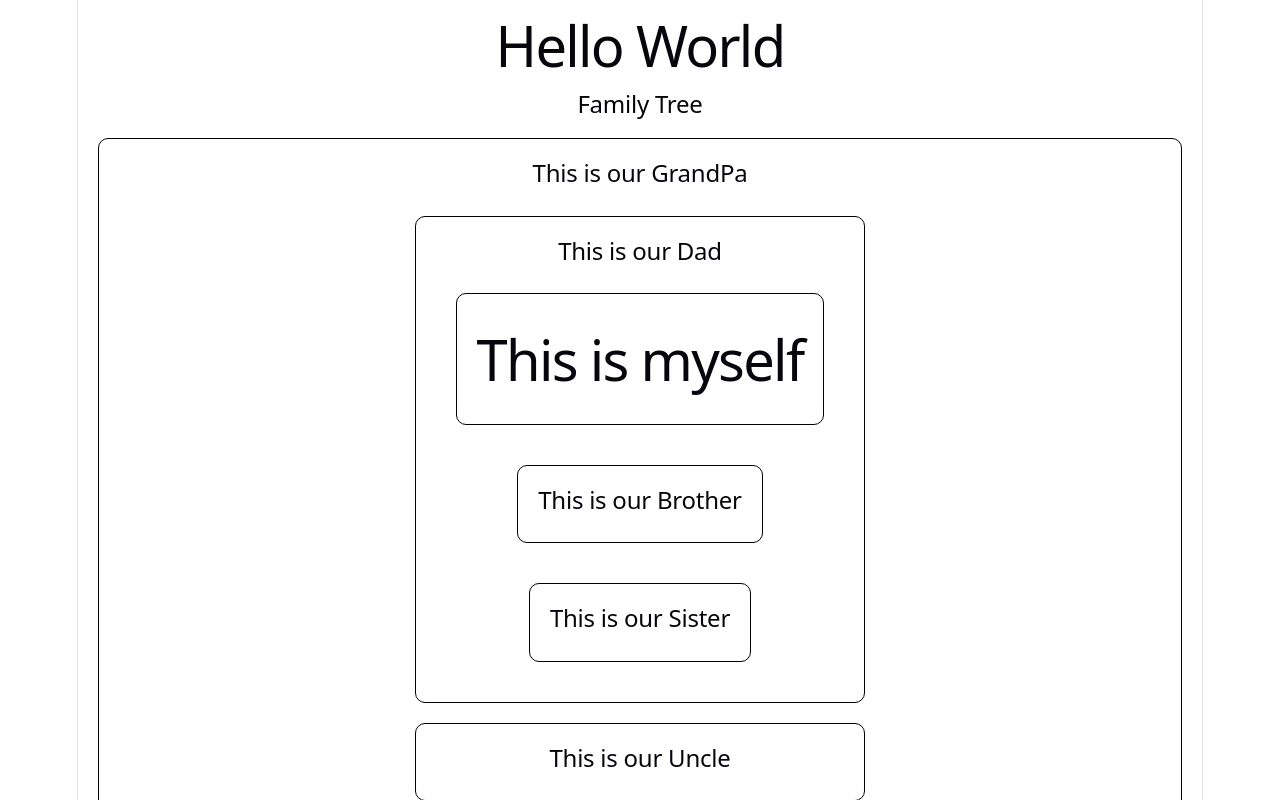
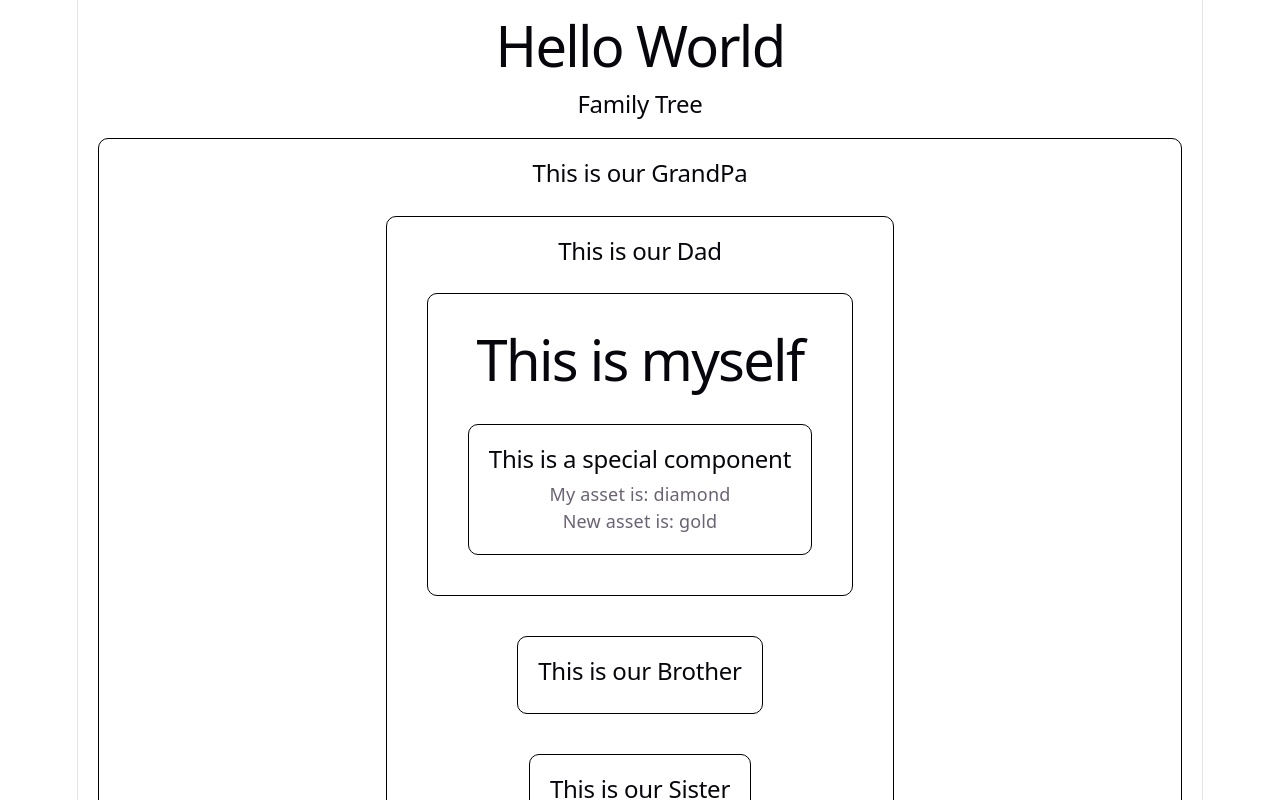
Before and after one commit to kmsmahi/react-form-concept-1, a React (Vite) app: page / in a window 1280 px wide. Shown: the top 800 px of the page. Built offline with nearby package versions, Linux system fonts and the light colour scheme.

Commit message:
context-api

```diff
--- a/src/components/FamilyTree/Dad.jsx
+++ b/src/components/FamilyTree/Dad.jsx
@@ -3,11 +3,11 @@ import MySelf from './MySelf';
 import Brother from './Brother';
 import Sister from './Sister';
 
-const Dad = () => {
+const Dad = ({asset}) => {
     return (
         <div>
             <h2>This is our Dad</h2>
-            <MySelf></MySelf>
+            <MySelf asset={asset}></MySelf>
             <Brother></Brother>
             <Sister></Sister>
         </div>
--- a/src/components/FamilyTree/FamilyTree.jsx
+++ b/src/components/FamilyTree/FamilyTree.jsx
@@ -1,11 +1,16 @@
-import React from 'react';
+import React, { createContext } from 'react';
 import Grandpa from './Grandpa';
 import './familyTree.css';
+export const AssetContext = createContext('');
 const FamilyTree = () => {
+    const asset='diamond';
+    const newAsset='gold';
     return (
         <div className='family-tree'>
             <h2>Family Tree</h2>
-            <Grandpa></Grandpa>
+            <AssetContext.Provider value={newAsset}>
+                <Grandpa asset={asset}></Grandpa>
+            </AssetContext.Provider>
         </div>
     );
 };
--- a/src/components/FamilyTree/Grandpa.jsx
+++ b/src/components/FamilyTree/Grandpa.jsx
@@ -1,13 +1,12 @@
-import React from 'react';
 import Dad from './Dad';
 import Uncle from './Uncle';
 import Aunt from './Aunt';
-const Grandpa = () => {
+const Grandpa = ({asset}) => {
     return (
         <div>
             <h2>This is our GrandPa</h2>
             <section>
-                <Dad></Dad>
+                <Dad asset={asset}></Dad>
                 <Uncle></Uncle>
                 <Aunt></Aunt>
             </section>
--- a/src/components/FamilyTree/MySelf.jsx
+++ b/src/components/FamilyTree/MySelf.jsx
@@ -1,9 +1,11 @@
 import React from 'react';
+import Special from './Special';
 
-const MySelf = () => {
+const MySelf = ({asset}) => {
     return (
         <div>
             <h1>This is myself</h1>
+            <Special asset={asset}></Special>
         </div>
     );
 };
--- /dev/null
+++ b/src/components/FamilyTree/Special.jsx
@@ -0,0 +1,18 @@
+
+import { useContext } from 'react';
+import { AssetContext } from './FamilyTree';
+
+const Special = ({asset}) => {
+    const newAsset=useContext(AssetContext);
+    console.log('Asset from Grandpa: ', asset);
+    console.log('Asset from context: ', newAsset);
+    return (
+        <div>
+            <h2>This is a special component</h2>
+            <p>My asset is: {asset}</p>
+            <p>New asset is: {newAsset}</p>
+        </div>
+    );
+};
+
+export default Special;
```
